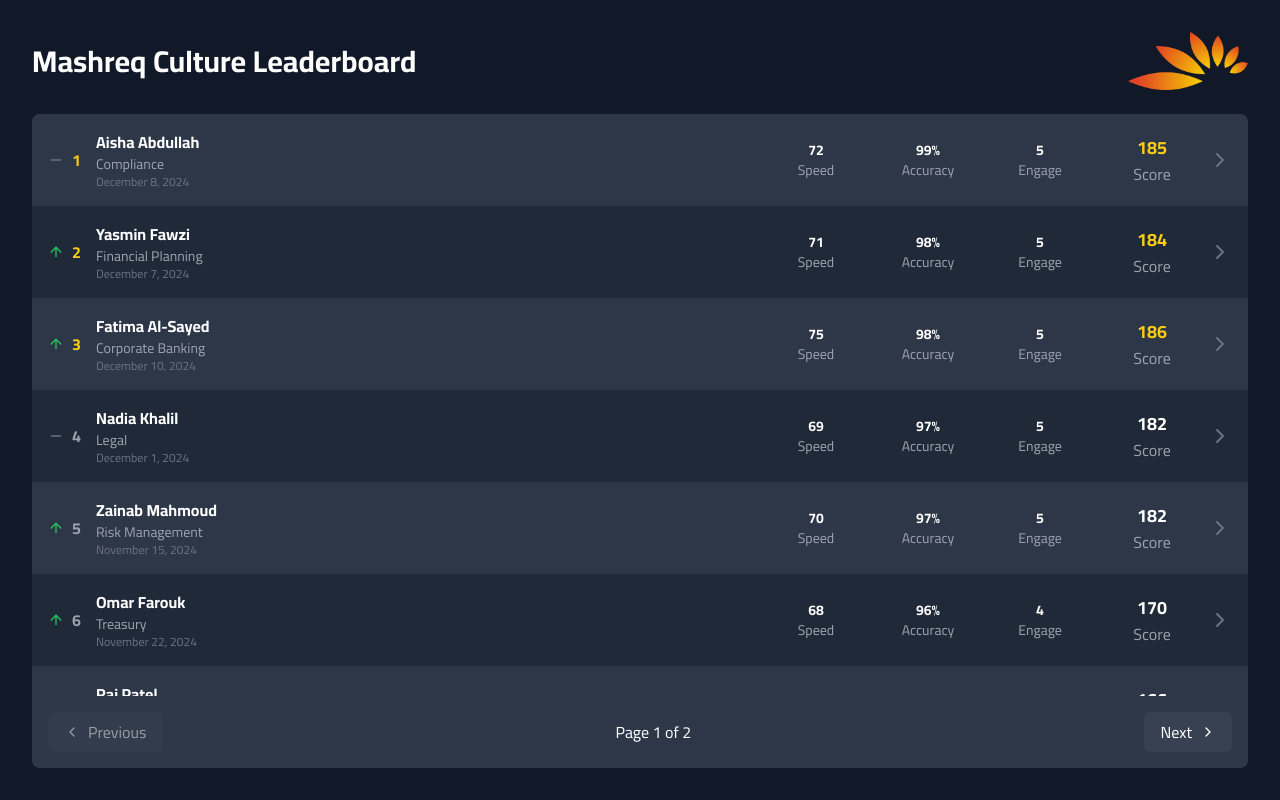
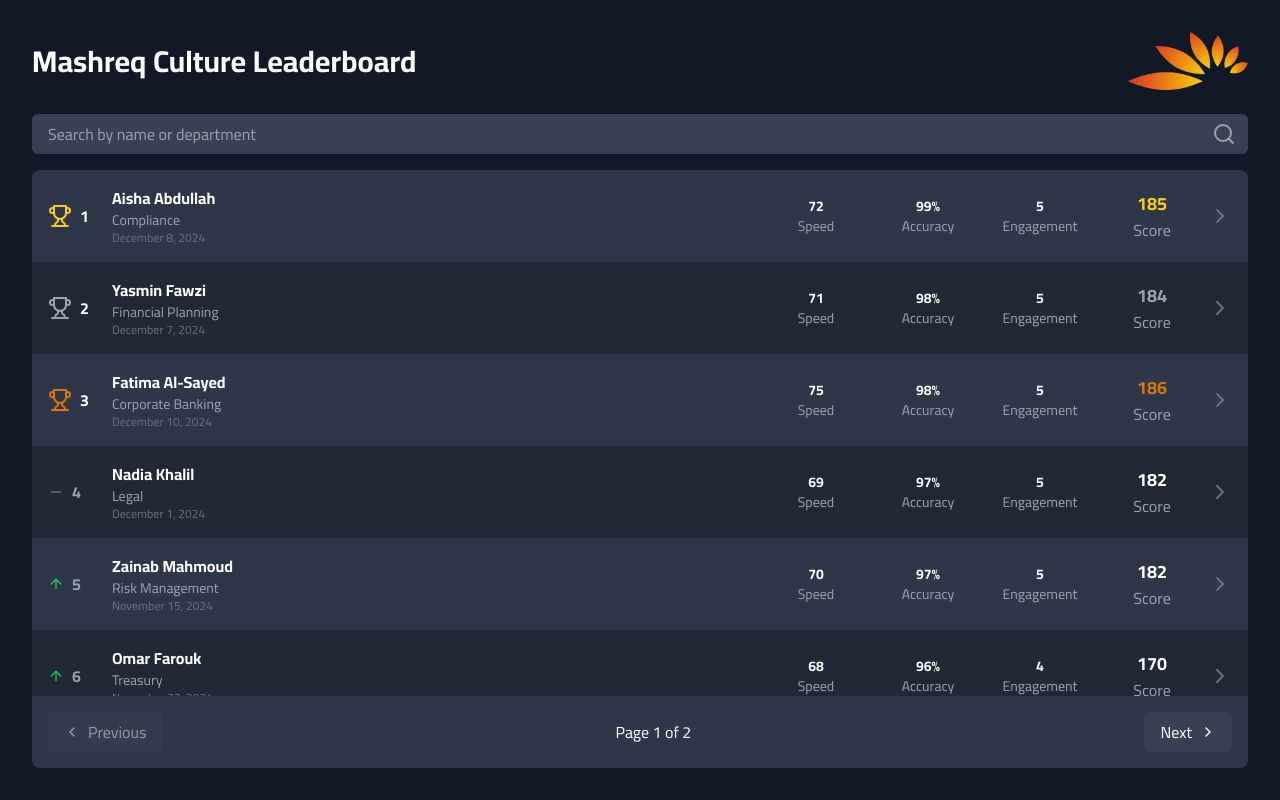
Before and after one commit to wanghaisheng/bank-gaming-leaderboard, a Next.js app: page / in a window 1280 px wide. Built offline with nearby package versions, Linux system fonts and the light colour scheme.

Commit message:
Update leaderboard data

```diff
--- a/src/app/page.tsx
+++ b/src/app/page.tsx
@@ -1,8 +1,8 @@
 'use client'
 
-import React, { useState } from 'react'
+import React, { useState, useMemo } from 'react'
 import Image from 'next/image'
-import { ArrowUp, ArrowDown, Minus, ChevronRight, ChevronLeft } from 'lucide-react'
+import { ArrowUp, ArrowDown, Minus, ChevronRight, ChevronLeft, Trophy, Search } from 'lucide-react'
 import mashreqLogo from './mashreq-logo.png'
 import { Cairo } from 'next/font/google'
 
@@ -55,16 +55,25 @@
 
 export default function Home() {
   const [currentPage, setCurrentPage] = useState(1)
+  const [searchTerm, setSearchTerm] = useState('')
   const playersPerPage = 10
-  const totalPages = Math.ceil(mockData.length / playersPerPage)
 
-  const sortedData = [...mockData].sort((a, b) => {
-    if (b.accuracy !== a.accuracy) return b.accuracy - a.accuracy
-    if (a.speed !== b.speed) return a.speed - b.speed
-    return b.engagement - a.engagement
-  })
+  const filteredAndSortedData = useMemo(() => {
+    return [...mockData]
+      .filter(player =>
+        player.name.toLowerCase().includes(searchTerm.toLowerCase()) ||
+        player.department.toLowerCase().includes(searchTerm.toLowerCase())
+      )
+      .sort((a, b) => {
+        if (b.accuracy !== a.accuracy) return b.accuracy - a.accuracy
+        if (a.speed !== b.speed) return a.speed - b.speed
+        return b.engagement - a.engagement
+      })
+  }, [searchTerm])
 
-  const currentPlayers = sortedData.slice(
+  const totalPages = Math.ceil(filteredAndSortedData.length / playersPerPage)
+
+  const currentPlayers = filteredAndSortedData.slice(
     (currentPage - 1) * playersPerPage,
     currentPage * playersPerPage
   )
@@ -81,15 +90,39 @@
           className="object-contain"
         />
       </div>
+      <div className="mb-4 relative">
+        <input
+          type="text"
+          placeholder="Search by name or department"
+          value={searchTerm}
+          onChange={(e) => {
+            setSearchTerm(e.target.value)
+            setCurrentPage(1)  // Reset to first page on search
+          }}
+          className="w-full bg-gray-700 text-white px-4 py-2 pr-10 rounded-md focus:outline-none focus:ring-2 focus:ring-blue-500"
+        />
+        <Search className="absolute right-3 top-1/2 transform -translate-y-1/2 text-gray-400" />
+      </div>
       <div className="flex-grow bg-gray-800 rounded-lg overflow-hidden flex flex-col">
         <div className="flex-grow overflow-auto">
           {currentPlayers.map((player, index) => {
-            const actualIndex = (currentPage - 1) * playersPerPage + index
+            const actualIndex = filteredAndSortedData.indexOf(player)
+            const isTopThree = actualIndex < 3
             return (
               <div key={index} className={`flex items-center p-4 ${index % 2 === 0 ? 'bg-gray-750' : 'bg-gray-800'} hover:bg-gray-700 transition-colors`}>
-                <div className="flex items-center w-12">
-                  <ChangeIcon change={player.change} />
-                  <span className={`ml-2 font-bold ${actualIndex < 3 ? 'text-yellow-400' : 'text-gray-400'}`}>{actualIndex + 1}</span>
+                <div className="flex items-center w-16">
+                  {isTopThree ? (
+                    <Trophy className={`w-6 h-6 ${
+                      actualIndex === 0 ? 'text-yellow-400' :
+                      actualIndex === 1 ? 'text-gray-400' :
+                      'text-amber-600'
+                    }`} />
+                  ) : (
+                    <ChangeIcon change={player.change} />
+                  )}
+                  <span className={`ml-2 font-bold ${isTopThree ? 'text-white' : 'text-gray-400'}`}>
+                    {actualIndex + 1}
+                  </span>
                 </div>
                 <div className="flex-grow">
                   <div className="font-bold">{player.name}</div>
@@ -107,11 +140,16 @@
                   </div>
                   <div className="w-20 text-center">
                     <div className="font-bold">{player.engagement}</div>
-                    <div className="text-gray-400">Engage</div>
+                    <div className="text-gray-400">Engagement</div>
                   </div>
                 </div>
                 <div className="w-20 text-center ml-8">
-                  <div className={`font-bold text-lg ${actualIndex < 3 ? 'text-yellow-400' : 'text-white'}`}>
+                  <div className={`font-bold text-lg ${
+                    actualIndex === 0 ? 'text-yellow-400' :
+                    actualIndex === 1 ? 'text-gray-400' :
+                    actualIndex === 2 ? 'text-amber-600' :
+                    'text-white'
+                  }`}>
                     {(player.accuracy + player.speed / 2 + player.engagement * 10).toFixed(0)}
                   </div>
                   <div className="text-gray-400">Score</div>
```
